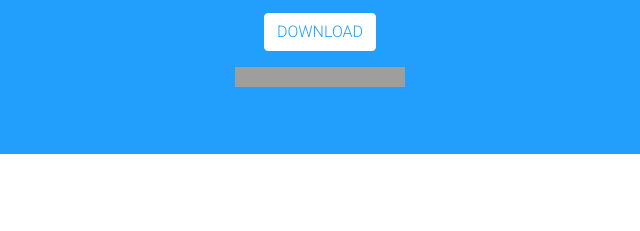
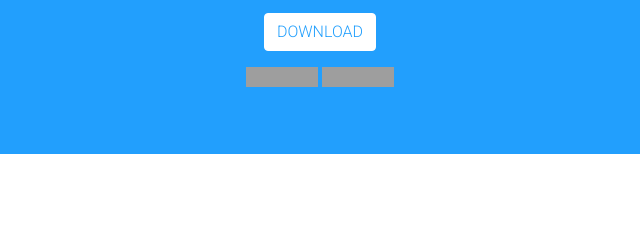
Before and after one commit to kcleveland/Buttons, a plain HTML site: page index.html in a window 1280 px wide. Shown: the part 289-520 px from the top of the page, 320-960 px from the left. Drawn offline with nearby package versions, Linux system fonts and the light colour scheme; grey boxes are pictures that could not be loaded; a script that the page names is missing; a web font is replaced by a local one.

Commit message:
"Working on index"

```diff
--- a/index.html
+++ b/index.html
@@ -39,10 +39,10 @@
               <a href="css/buttons.css" class="btn btn-secondary">DOWNLOAD</a>
             </p>
             <!-- GITHUB STAR BUTTON -->
-            <iframe src="https://ghbtns.com/github-btn.html?user=kcleveland&repo=buttons&type=star&count=true" frameborder="0" scrolling="0" width="170" height="20"></iframe>
+            <iframe src="https://ghbtns.com/github-btn.html?user=kcleveland&repo=buttons&type=star&count=true" frameborder="0" scrolling="0" width="72" height="20"></iframe>
 
-            <!-- GITHUB FORK BUTTON
-            <iframe class="github-button" src="https://ghbtns.com/github-btn.html?user=kcleveland&repo=buttons&type=fork&count=true" allowtransparency="true" frameborder="0" scrolling="0" width="62" height="20"></iframe> -->
+            <!-- GITHUB FORK BUTTON -->
+            <iframe src="https://ghbtns.com/github-btn.html?user=kcleveland&repo=buttons&type=fork&count=true" frameborder="0" scrolling="0" width="72" height="20"></iframe>
           </main>
         </div>
       </div>
```
